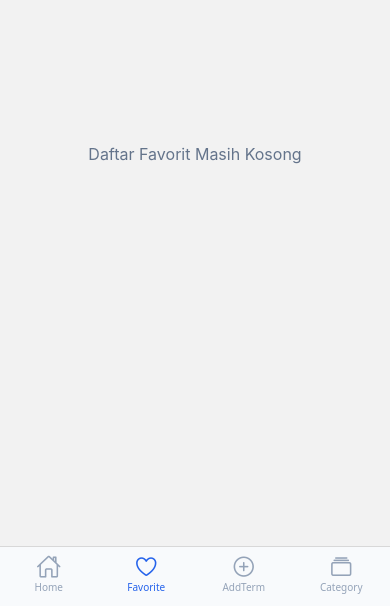
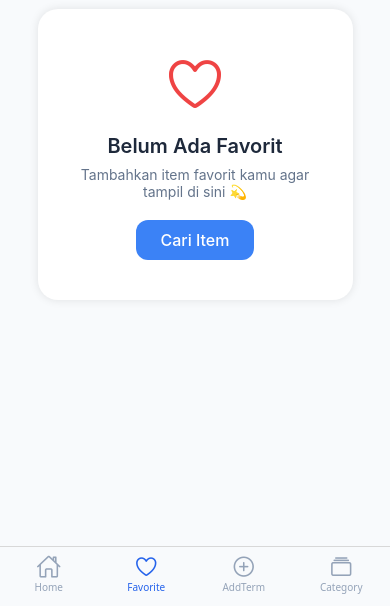
Before and after one commit to muhamadalghifari/Kelompok-2, a React Native app in the folder Kamus-Istilah-Kampus/: screen /Favorite in a window 390 px wide. Shown: the part 238-844 px from the top of the page. Built offline with nearby package versions, Linux system fonts and the light colour scheme.

Commit message:
Update FavoriteScreen.js

```diff
--- a/Kamus-Istilah-Kampus/screens/FavoriteScreen.js
+++ b/Kamus-Istilah-Kampus/screens/FavoriteScreen.js
@@ -1,15 +1,70 @@
 import React from "react";
-import { View, Text, StyleSheet } from "react-native";
+import { View, Text, StyleSheet, TouchableOpacity } from "react-native";
+import { Ionicons } from "@expo/vector-icons";
 
-export default function FavoriteScreen() {
+export default function FavoriteScreen({ navigation }) {
   return (
     <View style={styles.container}>
-      <Text style={styles.text}>Daftar Favorit Masih Kosong</Text>
+      <View style={styles.card}>
+        <Ionicons name="heart-outline" size={64} color="#EF4444" />
+        <Text style={styles.title}>Belum Ada Favorit</Text>
+        <Text style={styles.subtitle}>
+          Tambahkan item favorit kamu agar tampil di sini 💫
+        </Text>
+
+        <TouchableOpacity
+          style={styles.button}
+          onPress={() => navigation.navigate("Home")}
+        >
+          <Text style={styles.buttonText}>Cari Item</Text>
+        </TouchableOpacity>
+      </View>
     </View>
   );
 }
 
 const styles = StyleSheet.create({
-  container: { flex: 1, justifyContent: "center", alignItems: "center" },
-  text: { fontSize: 16, color: "#64748B" },
+  container: {
+    flex: 1,
+    backgroundColor: "#F8FAFC",
+    justifyContent: "center",
+    alignItems: "center",
+    padding: 20,
+  },
+  card: {
+    backgroundColor: "white",
+    borderRadius: 20,
+    paddingVertical: 40,
+    paddingHorizontal: 25,
+    alignItems: "center",
+    shadowColor: "#000",
+    shadowOpacity: 0.1,
+    shadowRadius: 10,
+    elevation: 5,
+    width: "90%",
+  },
+  title: {
+    fontSize: 20,
+    fontWeight: "600",
+    color: "#1E293B",
+    marginTop: 15,
+  },
+  subtitle: {
+    fontSize: 14,
+    color: "#64748B",
+    textAlign: "center",
+    marginTop: 8,
+    marginBottom: 20,
+  },
+  button: {
+    backgroundColor: "#3B82F6",
+    paddingVertical: 10,
+    paddingHorizontal: 25,
+    borderRadius: 12,
+  },
+  buttonText: {
+    color: "white",
+    fontSize: 16,
+    fontWeight: "500",
+  },
 });
```
